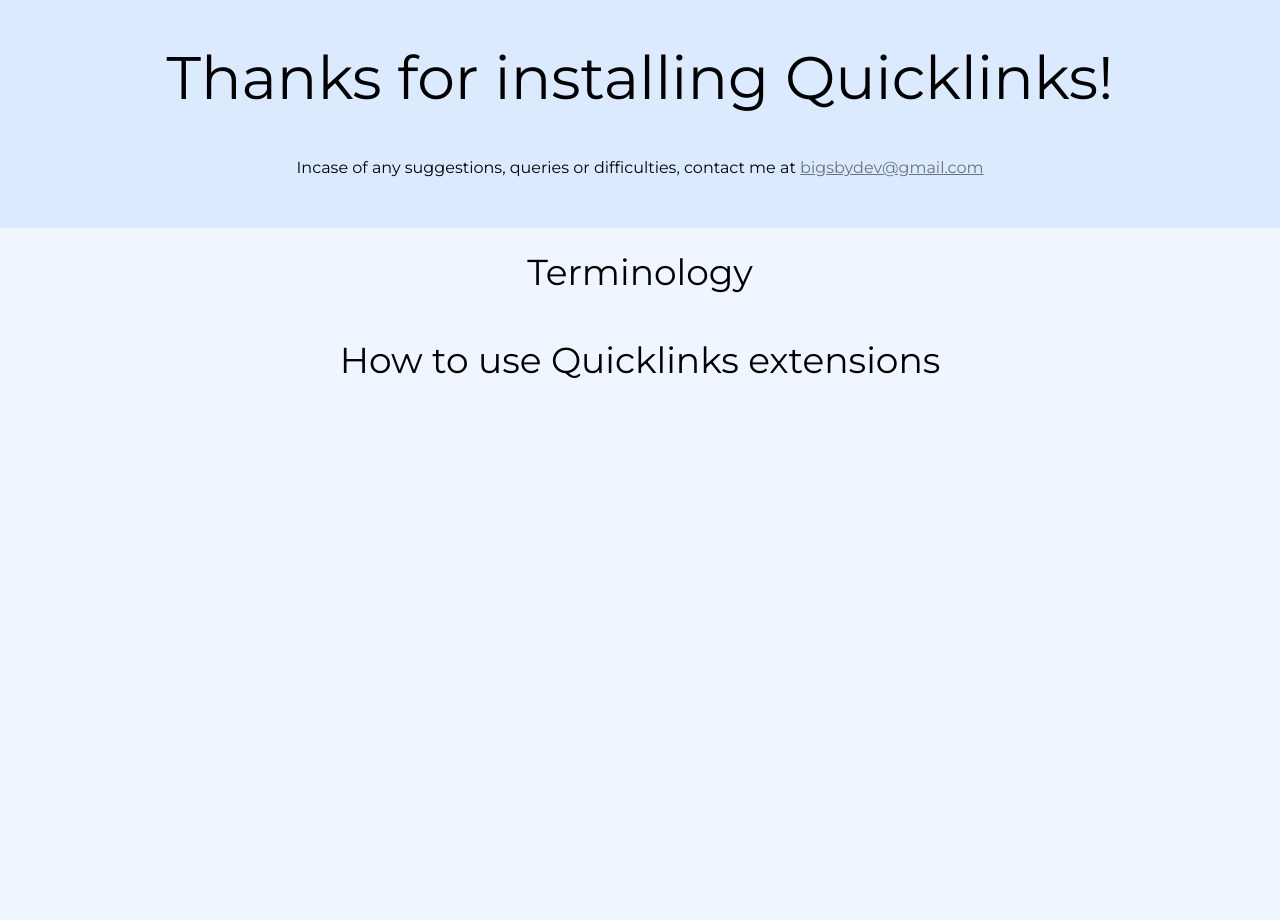
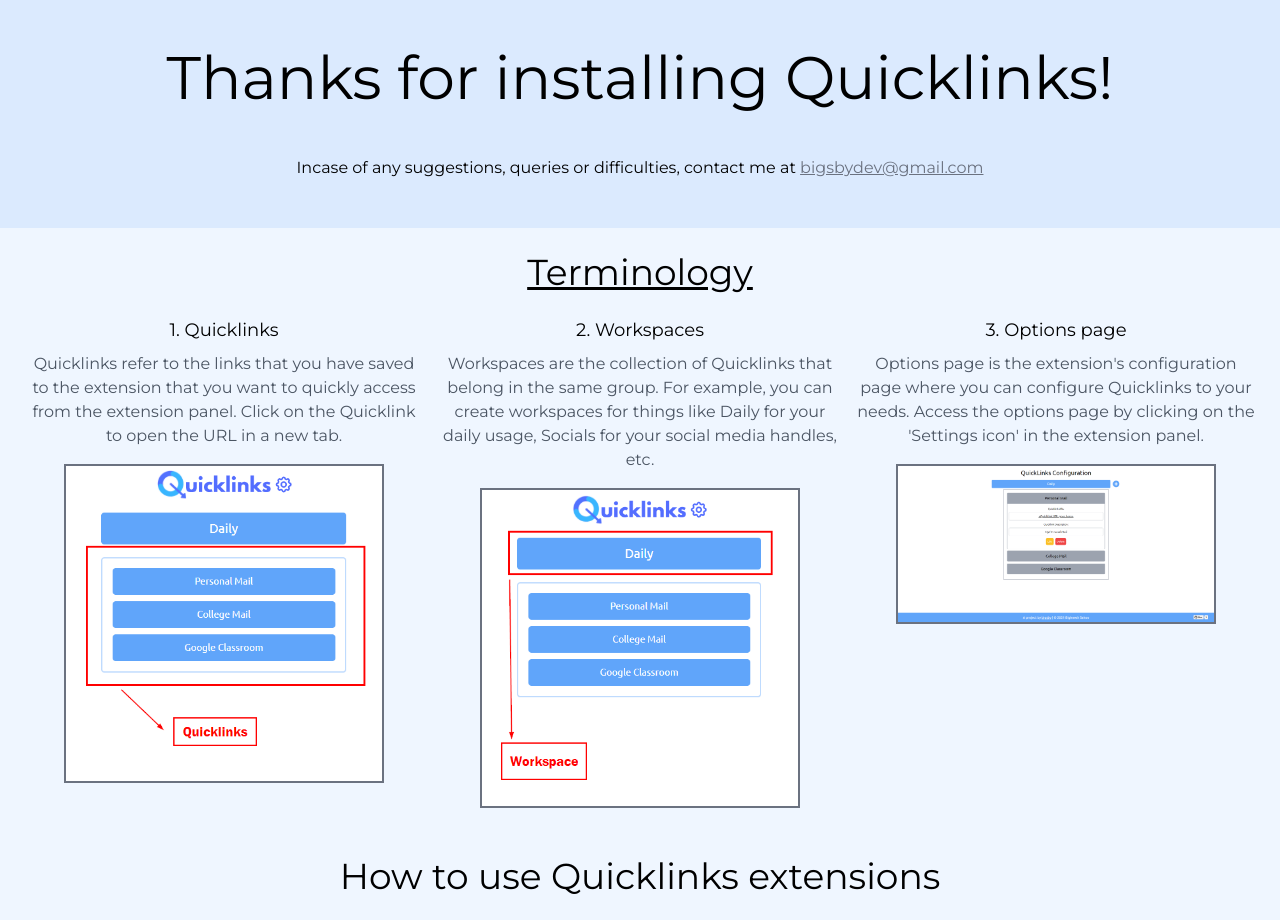
Before and after one commit to bigsbunny/quicklinks-landing-page, a plain HTML site: page index.html in a window 1280 px wide. Before the commit the page ends 800 px from the top, so only its background shows below. Drawn offline with nearby package versions, Linux system fonts and the light colour scheme.

Commit message:
Adds terminology section

```diff
--- a/index.html
+++ b/index.html
@@ -23,7 +23,24 @@
         </p>
     </div>
     <div class="text-center p-6">
-        <h2 class="text-4xl">Terminology</h2>
+        <h2 class="text-4xl underline">Terminology</h2>
+        <div class="flex gap-x-4 mt-6">
+            <div class="w-1/3">
+                <p class="text-lg mb-2">1. Quicklinks</p>
+                <p class="text-gray-600">Quicklinks refer to the links that you have saved to the extension that you want to quickly access from the extension panel. Click on the Quicklink to open the URL in a new tab.</p>
+                <img src="img/quicklinks.png" alt="Quicklinks Example" class="w-4/5 mx-auto mt-4 border-2 border-gray-500">
+            </div>
+            <div class="w-1/3">
+                <p class="text-lg mb-2">2. Workspaces</p>
+                <p class="text-gray-600">Workspaces are the collection of Quicklinks that belong in the same group. For example, you can create workspaces for things like Daily for your daily usage, Socials for your social media handles, etc.</p>
+                <img src="img/workspace.png" alt="Quicklinks Example" class="w-4/5 mx-auto mt-4 border-2 border-gray-500">
+            </div>
+            <div class="w-1/3">
+                <p class="text-lg mb-2">3. Options page</p>
+                <p class="text-gray-600">Options page is the extension's configuration page where you can configure Quicklinks to your needs. Access the options page by clicking on the 'Settings icon' in the extension panel.</p>
+                <img src="img/options-page.png" alt="Quicklinks Example" class="w-4/5 mx-auto mt-4 border-2 border-gray-500">
+            </div>
+        </div>
     </div>
     <div class="text-center p-6">
         <h2 class="text-4xl">How to use Quicklinks extensions</h2>
```
Also changed, not shown: img/options-page.png (added), img/quicklinks.png (added), img/workspace.png (added).
